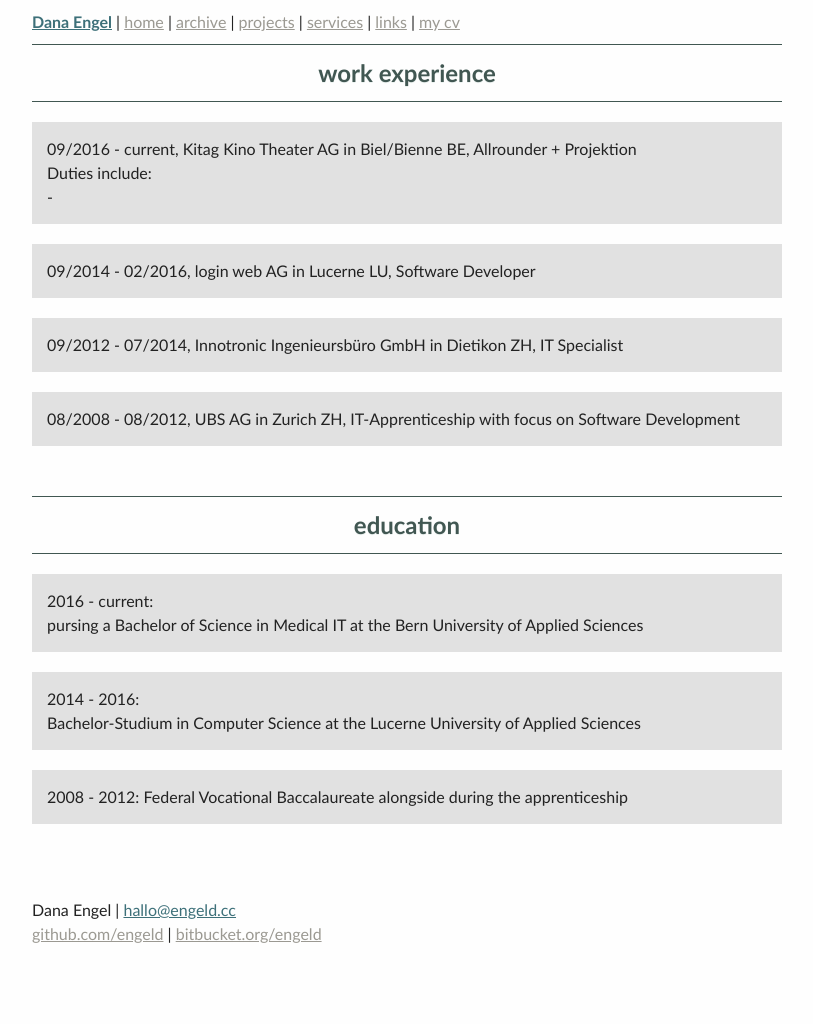
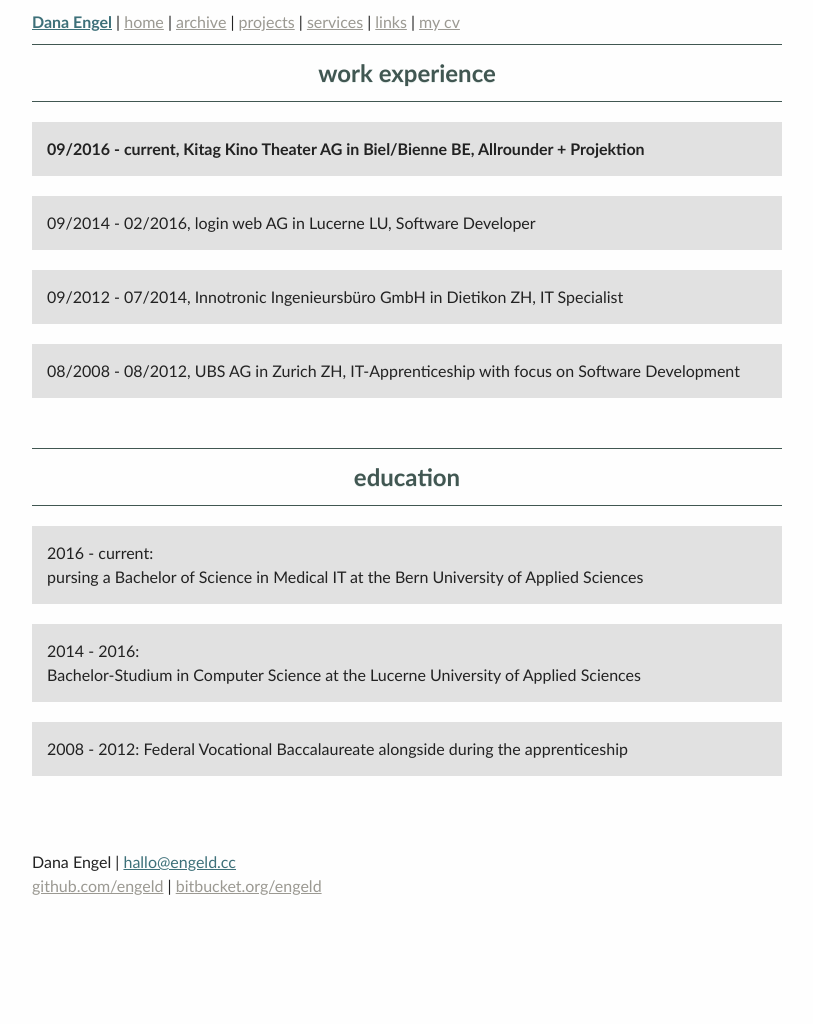
Before and after one commit to engeld/engeld.github.com, a Jekyll site: the page built from about.html, in a window 1280 px wide. Shown: the whole page, without its empty margins (233-1046 px from the left). Built offline with Jekyll 4.4.1, drawn with Linux system fonts in a browser that asks for light colours; after the commit the page ends 976 px from its top, so only the background shows below that.

```diff
--- a/about.html
+++ b/about.html
@@ -6,9 +6,7 @@
 <h1>work experience</h1>
 <ul>
 	<li>
-		09/2016 - current, Kitag Kino Theater AG in Biel/Bienne BE, Allrounder + Projektion<br />
-		Duties include:<br />
-		-
+		<b>09/2016 - current, Kitag Kino Theater AG in Biel/Bienne BE, Allrounder + Projektion</b><br />
 	</li>
 	<li>09/2014 - 02/2016, login web AG in Lucerne LU, Software Developer<br />
 	</li>
```
